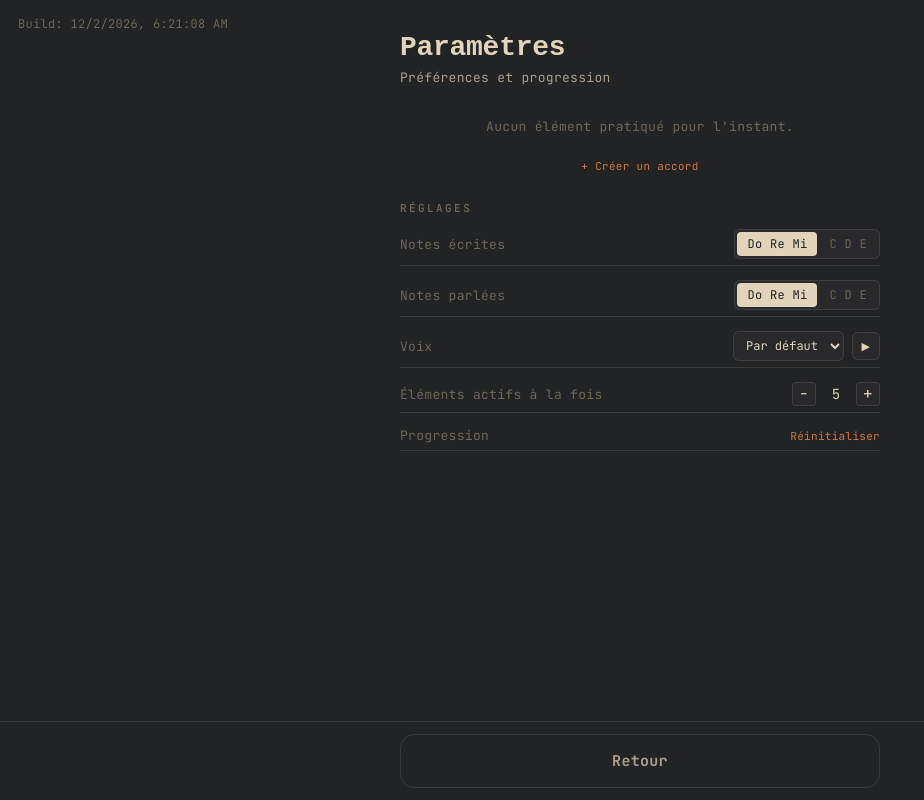
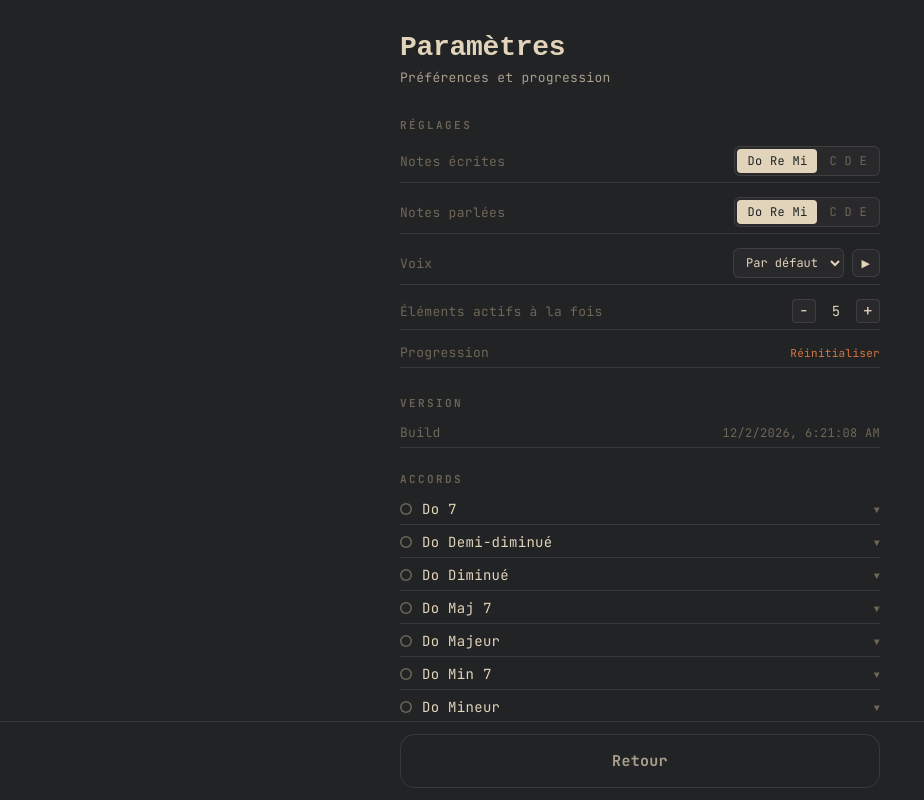
Before and after one commit to bendman/guitar-practice, a React (Vite) app: page / in a window 1280 px wide. Both pictures are taken after a click on the button "Paramètres". Shown: the whole page, without its empty margins (0-924 px from the left). Built offline with nearby package versions, Linux system fonts and the light colour scheme; a web font is replaced by a local one.

Commit message:
rearrange settings view for libvrary

```diff
--- a/src/App.tsx
+++ b/src/App.tsx
@@ -16,7 +16,7 @@ import WelcomeView from "./components/views/WelcomeView";
 import ConfigView from "./components/views/ConfigView";
 import SessionView from "./components/views/SessionView";
 import SummaryView from "./components/views/SummaryView";
-import ProgressView from "./components/views/ProgressView";
+import SettingsView from "./components/views/SettingsView";
 import DebugView from "./components/views/DebugView";
 import LearningView from "./components/views/LearningView";
 import ChordBuilderView from "./components/views/ChordBuilderView";
@@ -63,7 +63,7 @@ export default function GuitarPractice() {
   const [devScreen, setDevScreen] = useState<string | null>(null);
   const [showLearning, setShowLearning] = useState(false);
   const [sessionSummary, setSessionSummary] = useState<SessionSummary | null>(null);
-  const [screen, setScreen] = useState<"welcome" | "config" | "progress">("welcome");
+  const [screen, setScreen] = useState<"welcome" | "config" | "settings">("welcome");
   const [mode, setMode] = useState<"notes" | "chords" | null>(null);
   const [preSessionStats, setPreSessionStats] = useState<Stats | null>(null);
   const [preSessionWeights, setPreSessionWeights] = useState<Weights>({});
@@ -199,7 +199,7 @@ export default function GuitarPractice() {
     setScreen("welcome");
   };
 
-  const goProgress = () => setScreen("progress");
+  const goSettings = () => setScreen("settings");
 
   const pickMode = (m: "notes" | "chords") => {
     setMode(m);
@@ -250,7 +250,7 @@ export default function GuitarPractice() {
         hitStatus={session.hitStatus}
         practiceTime={session.practiceTime}
         interval={intervalSecs}
-        chordMode={chordMode}
+        chordMode={mode === "chords" ? chordMode : "manual"}
         pendingReveal={session.pendingReveal}
         choices={session.choices}
         correctId={session.correctId}
@@ -284,9 +284,9 @@ export default function GuitarPractice() {
     );
   }
 
-  if (screen === "progress") {
+  if (screen === "settings") {
     return (
-      <ProgressView
+      <SettingsView
         weights={weights}
         onBack={goWelcome}
         onResetWeights={resetAllWeights}
@@ -299,6 +299,8 @@ export default function GuitarPractice() {
         voiceURI={voiceURI}
         setVoiceURI={setVoiceURI}
         customVoicings={customVoicings}
+        preferredVoicings={preferredVoicings}
+        onVoicingChange={handleVoicingChange}
         onCreateChord={() => openBuilder()}
         onAddVoicing={(rootId, qualityId) => openBuilder({ rootId, qualityId })}
         onRemoveVoicing={removeVoicing}
@@ -346,7 +348,7 @@ export default function GuitarPractice() {
       stats={stats}
       onPickNotes={() => pickMode("notes")}
       onPickChords={() => pickMode("chords")}
-      onShowProgress={goProgress}
+      onShowProgress={goSettings}
     />
   );
   };
--- a/src/components/views/ProgressView/index.module.css
+++ b/src/components/views/SettingsView/index.module.css
@@ -1,21 +1,16 @@
-.debugBtn {
-  position: fixed;
-  top: 12px;
-  left: 12px;
-  z-index: 100;
+.buildDate {
   font-size: 12px;
+  font-family: var(--mono);
   color: var(--text-faint);
   background: none;
   border: none;
   cursor: pointer;
-  padding: 4px 6px;
+  padding: 0;
+  text-align: right;
 }
 
-.empty {
-  color: var(--text-faint);
-  font-size: 13px;
-  margin-top: 24px;
-  text-align: center;
+.buildDate:disabled {
+  cursor: default;
 }
 
 .section {
@@ -47,7 +42,7 @@
   opacity: 0.7;
 }
 
-.diagramWrap {
+.accordionBody {
   display: flex;
   flex-direction: column;
   align-items: center;
@@ -56,24 +51,54 @@
   border-bottom: 1px solid var(--line);
 }
 
-.customVoicing {
+.voicingSwitcher {
   display: flex;
-  flex-direction: column;
   align-items: center;
-  gap: 6px;
+  gap: 16px;
+}
+
+.cycleBtn {
+  width: 32px;
+  height: 32px;
+  border-radius: 6px;
+  background: var(--surface);
+  color: var(--text);
+  font-size: 18px;
+  line-height: 1;
+  display: flex;
+  align-items: center;
+  justify-content: center;
+  cursor: pointer;
+  border: 1px solid var(--line);
+}
+
+.cycleBtn:active {
+  opacity: 0.7;
+}
+
+.voicingCount {
+  font-size: 13px;
+  font-family: var(--mono);
+  color: var(--text-faint);
+  min-width: 36px;
+  text-align: center;
+}
+
+.noVoicing {
+  font-size: 13px;
+  color: var(--text-faint);
+  margin: 0;
+}
+
+.chevron {
+  font-size: 10px;
+  color: var(--text-faint);
 }
 
 .label {
   flex: 1;
   font-size: 14px;
   color: var(--text);
-}
-
-.levelLabel {
-  font-size: 11px;
-  font-family: var(--mono);
-  color: var(--text-faint);
-  letter-spacing: 0.3px;
 }
 
 .settingsSection {
--- a/src/components/views/ProgressView/index.tsx
+++ b/src/components/views/SettingsView/index.tsx
@@ -1,6 +1,6 @@
 import { useEffect, useState } from "react";
-import { ALL, CHORDS, isSupportedVoiceLang, formatLocaleName } from "../../../lib/constants";
-import type { PracticeItem, ChordItem, Voicing } from "../../../lib/constants";
+import { ALL, CHORDS, isSupportedVoiceLang, formatLocaleName, mergeCustomVoicings } from "../../../lib/constants";
+import type { ChordItem } from "../../../lib/constants";
 import type { CustomVoicings } from "../../../hooks/useCustomVoicings";
 import { weightToLevel, sayAloud, pickRandom } from "../../../lib/util";
 import type { NoteNaming } from "../../../lib/util";
@@ -10,8 +10,6 @@ import ProgressDot from "../../ui/ProgressDot";
 import ChordDiagram from "../../ui/ChordDiagram";
 import shared from "../../shared.module.css";
 import s from "./index.module.css";
-
-const LEVEL_LABELS = ["", "Difficile", "Facile", "Maîtrisé"];
 
 /** Group voices by their full locale (e.g. "fr-FR", "fr-CA"), locales sorted. */
 function groupVoicesByLocale(
@@ -26,7 +24,7 @@ function groupVoicesByLocale(
   return [...groups.entries()].sort(([a], [b]) => a.localeCompare(b));
 }
 
-interface ProgressViewProps {
+interface SettingsViewProps {
   weights?: Weights;
   onBack: () => void;
   onResetWeights?: () => void;
@@ -39,21 +37,26 @@ interface ProgressViewProps {
   voiceURI?: string | null;
   setVoiceURI?: (uri: string | null) => void;
   customVoicings?: CustomVoicings;
+  preferredVoicings?: Record<string, number>;
+  onVoicingChange?: (chordId: string, idx: number) => void;
   onCreateChord?: () => void;
   onAddVoicing?: (rootId: string, qualityId: string) => void;
   onRemoveVoicing?: (chordId: string, index: number) => void;
   onShowDebug?: () => void;
 }
 
-export default function ProgressView({
+export default function SettingsView({
   weights = {}, onBack, onResetWeights, workingSetSize, setWorkingSetSize,
   noteNaming = "solfege", setNoteNaming,
   spokenNaming = "solfege", setSpokenNaming,
   voiceURI = null, setVoiceURI,
-  customVoicings = {}, onCreateChord, onAddVoicing, onRemoveVoicing, onShowDebug,
-}: ProgressViewProps) {
+  customVoicings = {}, preferredVoicings = {}, onVoicingChange,
+  onCreateChord, onAddVoicing, onRemoveVoicing, onShowDebug,
+}: SettingsViewProps) {
   const [openChordIds, setOpenChordIds] = useState<Set<string>>(new Set());
   const [voices, setVoices] = useState<SpeechSynthesisVoice[]>([]);
+  const [voicingIndices, setVoicingIndices] = useState<Record<string, number>>({});
+  const formatLabel = useFormatLabel();
 
   useEffect(() => {
     if (typeof speechSynthesis === "undefined") return;
@@ -68,9 +71,14 @@ export default function ProgressView({
     if (sample) sayAloud(sample, spokenNaming, voiceURI);
   };
 
-  const practiced = ALL.filter((item) => weights[item.id] != null);
-  const notes = practiced.filter((i) => i.type === "note");
-  const chords = CHORDS.filter((c) => weights[c.id] != null || customVoicings[c.id]?.length);
+  const allChords = mergeCustomVoicings(CHORDS, customVoicings);
+
+  const sortedChords = [...allChords].sort((a, b) => {
+    const levelA = weightToLevel(weights[a.id]);
+    const levelB = weightToLevel(weights[b.id]);
+    if (levelA !== levelB) return levelA - levelB;
+    return formatLabel(a.label).localeCompare(formatLabel(b.label));
+  });
 
   const toggleChord = (id: string) => setOpenChordIds((prev) => {
     const next = new Set(prev);
@@ -78,44 +86,17 @@ export default function ProgressView({
     return next;
   });
 
+  const setVoicingIdx = (chordId: string, idx: number) => {
+    setVoicingIndices((prev) => ({ ...prev, [chordId]: idx }));
+    onVoicingChange?.(chordId, idx);
+  };
+
   return (
     <div className={shared.screen}>
-      {onShowDebug && (
-        <button onClick={onShowDebug} className={s.debugBtn}>
-          Build: {new Date(__BUILD_TIME__).toLocaleString()}
-        </button>
-      )}
       <div className={shared.screenBody}>
         <div className={shared.screenBodyInner}>
           <h1 className={shared.title}>Paramètres</h1>
           <p className={shared.subtitle}>Préférences et progression</p>
-
-          {practiced.length === 0 && chords.length === 0 && (
-            <p className={s.empty}>Aucun élément pratiqué pour l&apos;instant.</p>
-          )}
-
-          {notes.length > 0 && (
-            <Section title="Notes" items={notes} weights={weights} />
-          )}
-          {chords.length > 0 && (
-            <Section
-              title="Accords"
-              items={chords}
-              weights={weights}
-              openIds={openChordIds}
-              onToggle={toggleChord}
-              customVoicings={customVoicings}
-              onAddVoicing={onAddVoicing}
-              onRemoveVoicing={onRemoveVoicing}
-            />
-          )}
-          {onCreateChord && (
-            <div className={s.section}>
-              <button className={shared.resetLink} onClick={onCreateChord}>
-                + Créer un accord
-              </button>
-            </div>
-          )}
 
           <div className={s.settingsSection}>
             <span className={shared.eyebrow}>Réglages</span>
@@ -184,6 +165,121 @@ export default function ProgressView({
               </div>
             )}
           </div>
+
+          <div className={s.settingsSection}>
+            <span className={shared.eyebrow}>Version</span>
+            <div className={s.settingRow}>
+              <span className={s.settingLabel}>Build</span>
+              <button
+                className={s.buildDate}
+                onClick={onShowDebug ?? undefined}
+                disabled={!onShowDebug}
+              >
+                {new Date(__BUILD_TIME__).toLocaleString()}
+              </button>
+            </div>
+          </div>
+
+          <div className={s.section}>
+            <span className={shared.eyebrow}>Accords</span>
+            <div className={s.list}>
+              {sortedChords.map((chord) => {
+                const level = weightToLevel(weights[chord.id]);
+                const isOpen = openChordIds.has(chord.id);
+                const voicings = chord.voicings;
+                const voicingIdx = Math.min(
+                  voicingIndices[chord.id] ?? (preferredVoicings[chord.id] ?? 0),
+                  Math.max(0, voicings.length - 1),
+                );
+                const customForChord = customVoicings[chord.id] ?? [];
+                return (
+                  <div key={chord.id}>
+                    <div
+                      className={`${s.row} ${s.rowClickable}`}
+                      onClick={() => toggleChord(chord.id)}
+                    >
+                      <ProgressDot level={level} size={12} />
+                      <span className={s.label}>{formatLabel(chord.label)}</span>
+                      <span className={s.chevron}>{isOpen ? "▲" : "▼"}</span>
+                    </div>
+                    {isOpen && (
+                      <div className={s.accordionBody}>
+                        {voicings.length > 0 ? (
+                          <>
+                            <ChordDiagram fingering={voicings[voicingIdx]} size={240} />
+                            {voicings.length > 1 && (
+                              <div className={s.voicingSwitcher} role="group" aria-label="Positions">
+                                <button
+                                  className={s.cycleBtn}
+                                  aria-label="Position précédente"
+                                  onClick={(e) => {
+                                    e.stopPropagation();
+                                    setVoicingIdx(chord.id, (voicingIdx - 1 + voicings.length) % voicings.length);
+                                  }}
+                                >‹</button>
+                                <span
+                                  className={s.voicingCount}
+                                  role="status"
+                                  aria-label={`Position ${voicingIdx + 1} sur ${voicings.length}`}
+                                >
+                                  {voicingIdx + 1}/{voicings.length}
+                                </span>
+                                <button
+                                  className={s.cycleBtn}
+                                  aria-label="Position suivante"
+                                  onClick={(e) => {
+                                    e.stopPropagation();
+                                    setVoicingIdx(chord.id, (voicingIdx + 1) % voicings.length);
+                                  }}
+                                >›</button>
+                              </div>
+                            )}
+                          </>
+                        ) : (
+                          <p className={s.noVoicing}>Aucune position</p>
+                        )}
+                        {customForChord.map((_v, customIdx) => (
+                          onRemoveVoicing && (
+                            <button
+                              key={customIdx}
+                              className={shared.resetLink}
+                              aria-label={`Supprimer la position ${customIdx + 1} ${formatLabel(chord.label)}`}
+                              onClick={(e) => {
+                                e.stopPropagation();
+                                onRemoveVoicing(chord.id, customIdx);
+                              }}
+                            >
+                              Supprimer la position {customIdx + 1}
+                            </button>
+                          )
+                        ))}
+                        {onAddVoicing && (
+                          <button
+                            className={shared.resetLink}
+                            aria-label={`Ajouter une position ${formatLabel(chord.label)}`}
+                            onClick={(e) => {
+                              e.stopPropagation();
+                              onAddVoicing((chord as ChordItem).rootId, (chord as ChordItem).qualityId);
+                            }}
+                          >
+                            + Ajouter une position
+                          </button>
+                        )}
+                      </div>
+                    )}
+                  </div>
+                );
+              })}
+            </div>
+          </div>
+
+          {onCreateChord && (
+            <div className={s.section}>
+              <button className={shared.resetLink} onClick={onCreateChord}>
+                + Créer un accord
+              </button>
+            </div>
+          )}
         </div>
       </div>
 
@@ -227,75 +323,3 @@ function NamingControl({ label, value, onChange }: NamingControlProps) {
     </div>
   );
 }
-
-interface SectionProps {
-  title: string;
-  items: PracticeItem[];
-  weights: Weights;
-  openIds?: Set<string>;
-  onToggle?: (id: string) => void;
-  customVoicings?: CustomVoicings;
-  onAddVoicing?: (rootId: string, qualityId: string) => void;
-  onRemoveVoicing?: (chordId: string, index: number) => void;
-}
-
-function Section({
-  title, items, weights, openIds, onToggle,
-  customVoicings = {}, onAddVoicing, onRemoveVoicing,
-}: SectionProps) {
-  const formatLabel = useFormatLabel();
-  return (
-    <div className={s.section}>
-      <span className={shared.eyebrow}>{title}</span>
-      <div className={s.list}>
-        {items.map((item) => {
-          const level = weightToLevel(weights[item.id]);
-          const isOpen = openIds?.has(item.id);
-          const isChord = item.type === "chord";
-          const chord = item as ChordItem;
-          const custom = customVoicings[item.id] ?? [];
-          return (
-            <div key={item.id}>
-              <div
-                className={`${s.row} ${isChord ? s.rowClickable : ""}`}
-                onClick={isChord ? () => onToggle?.(item.id) : undefined}
-              >
-                <ProgressDot level={level} size={12} />
-                <span className={s.label}>{formatLabel(item.label)}</span>
-                <span className={s.levelLabel}>{LEVEL_LABELS[level]}</span>
-              </div>
-              {isOpen && isChord && (
-                <div className={s.diagramWrap}>
-                  {chord.voicings.length > 0 && (
-                    <ChordDiagram fingering={chord.voicings[0]} size={240} />
-                  )}
-                  {custom.map((v: Voicing, idx: number) => (
-                    <div key={idx} className={s.customVoicing}>
-                      <ChordDiagram fingering={v} size={200} />
-                      <button
-                        className={shared.resetLink}
-                        aria-label={`Supprimer la position ${idx + 1} ${formatLabel(item.label)}`}
-                        onClick={() => onRemoveVoicing?.(item.id, idx)}
-                      >
-                        Supprimer
-                      </button>
-                    </div>
-                  ))}
-                  {onAddVoicing && (
-                    <button
-                      className={shared.resetLink}
-                      aria-label={`Ajouter une position ${formatLabel(item.label)}`}
-                      onClick={() => onAddVoicing(chord.rootId, chord.qualityId)}
-                    >
-                      + Ajouter une position
-                    </button>
-                  )}
-                </div>
-              )}
-            </div>
-          );
-        })}
-      </div>
-    </div>
-  );
-}
```
